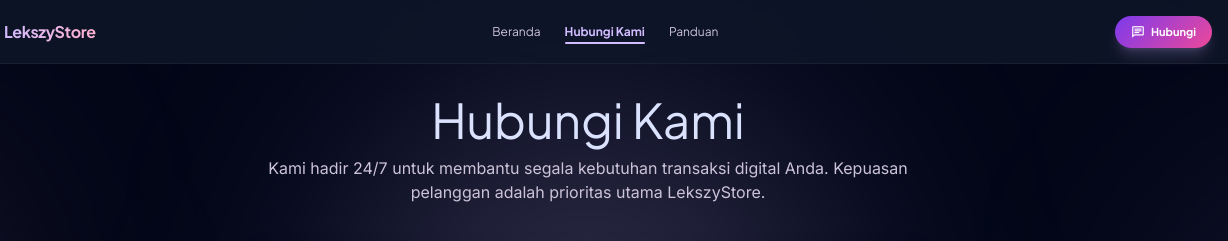
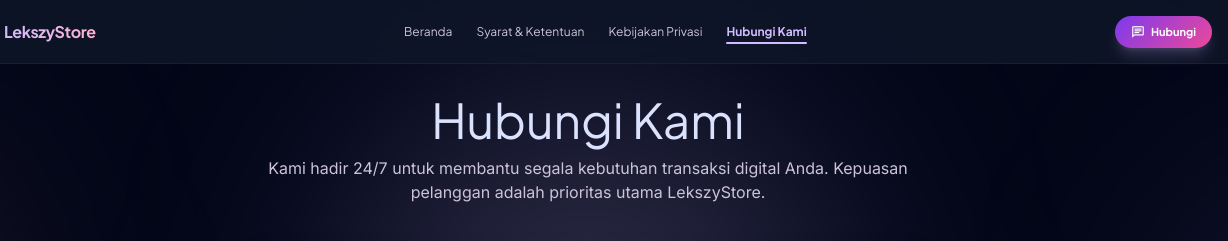
Before and after one commit to coakdikit123-hub/lekszystorenew, a website: page public/contact.html in a window 1280 px wide. Shown: the top 241 px of the page, 52-1280 px from the left. Drawn offline with nearby package versions, Linux system fonts and the light colour scheme.

Commit message:
Update contact.html

```diff
--- a/public/contact.html
+++ b/public/contact.html
@@ -154,8 +154,9 @@
         </a>
         <div class="hidden md:flex items-center gap-6">
             <a class="font-title-md text-xs text-on-surface-variant hover:text-primary transition-colors" href="index.html">Beranda</a>
+            <a class="font-title-md text-xs text-on-surface-variant hover:text-primary transition-colors" href="terms.html">Syarat &amp; Ketentuan</a>
+            <a class="font-title-md text-xs text-on-surface-variant hover:text-primary transition-colors" href="privacy.html">Kebijakan Privasi</a>
             <a class="font-title-md text-xs text-primary font-bold relative after:absolute after:bottom-[-4px] after:left-0 after:w-full after:h-0.5 after:bg-primary after:rounded-full" href="#">Hubungi Kami</a>
-            <a class="font-title-md text-xs text-on-surface-variant hover:text-primary transition-colors" href="index.html#panduan">Panduan</a>
         </div>
         <div class="flex items-center gap-2">
             <a class="primary-gradient text-white px-4 py-1.5 rounded-full font-title-md text-[11px] font-bold flex items-center gap-1.5 hover:brightness-110 active:scale-95 transition-all shadow-lg shadow-primary/20" href="https://wa.me/6285810630431">
```
